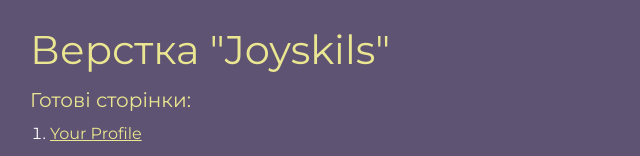
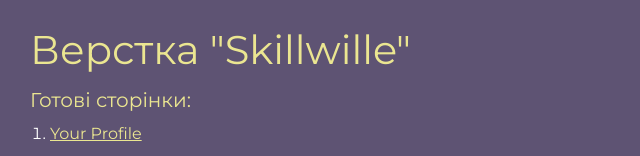
Before and after one commit to romanshliakhov/skillwille, a website built with webpack: page src/index.html in a window 1280 px wide. Shown: the top 156 px of the page, without its empty margins (0-640 px from the left). Built offline with nearby package versions, Linux system fonts and the light colour scheme.

Commit message:
update start template

```diff
--- a/src/index.html
+++ b/src/index.html
@@ -4,12 +4,12 @@
 <head>
 	<meta charset="UTF-8">
 	<meta name="viewport" content="width=device-width, initial-scale=1.0">
-	<title>Верстка "Joyskils"</title>
+	<title>Верстка "Skillwille"</title>
 </head>
 
 <body>
 	<div class="rootpage">
-		<h1>Верстка "Joyskils"</h1>
+		<h1>Верстка "Skillwille"</h1>
 		<h2>Готові сторінки:</h2>
 		<ol class="rootpage__list">
 			<li><a target="_blank" href="profile.html">Your Profile</a></li>
```
